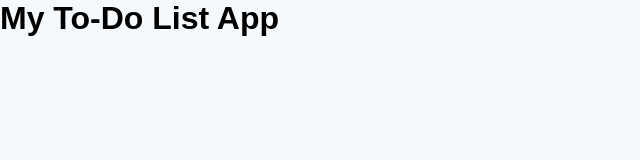
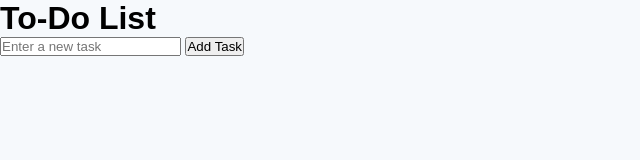
Before and after one commit to Jyoti-coder1/jyoti-projects-collection, a plain HTML site: page To-Do List App/index.html in a window 1280 px wide. Shown: the whole page, without its empty margins (0-640 px from the left). Drawn offline with Linux system fonts and the light colour scheme.

Commit message:
Basic HTML Layout

```diff
--- a/To-Do List App/index.html
+++ b/To-Do List App/index.html
@@ -4,12 +4,23 @@
     <meta charset="UTF-8">
     <meta name="viewport" content="width=device-width, initial-scale=1.0">
     <title>To-Do List App</title>
-
-    <!--Link the CSS-->
     <link rel="stylesheet" href="style.css">
 </head>
 <body>
-    <h1>My To-Do List App</h1>
+    <div class="container">
+
+        <!--Title-->
+        <h1>To-Do List</h1>
+
+        <!--Task Input Section-->
+        <div class="task-input">
+            <input type="text" id="taskInput" placeholder="Enter a new task">
+            <button id="addTaskBtn">Add Task</button>
+        </div>
+
+        <!--Task List Section-->
+        <ul id="taskList"></ul>
+    </div>
 
     <!--Link the JavaScript-->
     <script src="script.js"></script>
--- a/To-Do List App/script.js
+++ b/To-Do List App/script.js
@@ -1,2 +1,5 @@
-// Testing JS is linked
-console.log("To-do List App is ready to start!");
+const input = document.getElementById("taskInput");
+const addBtn = document.getElementById("addTaskBtn");
+const list = document.getElementById("taskList");
+
+console.log("Elements selected:", input, addBtn, list);
```
